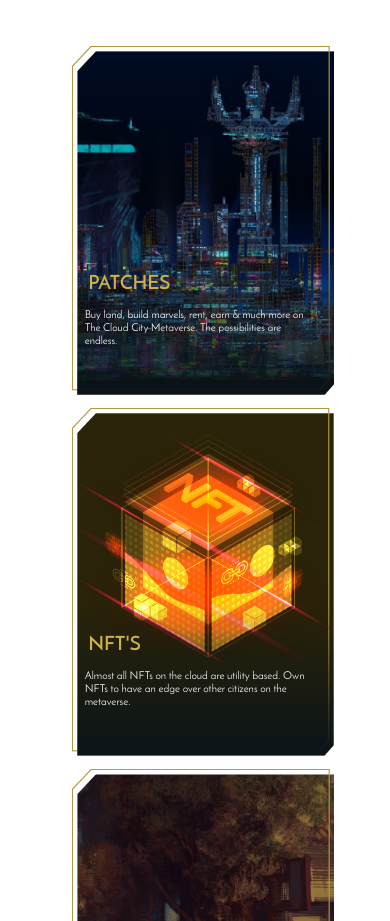
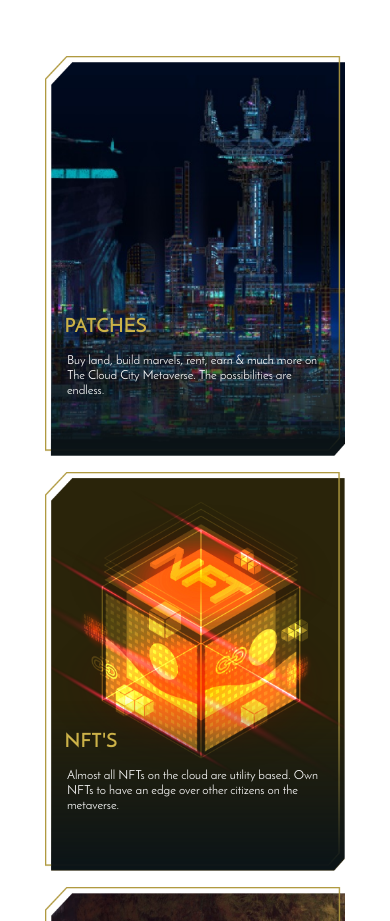
Before and after one commit to shahrozenarsun/saqlain, an Angular app: page / in a window 390 px wide. Shown: the part 624-1545 px from the top of the page. Built offline with nearby package versions, Linux system fonts and the light colour scheme.

Commit message:
images container done for NFT

```diff
--- a/src/app/app.component.css
+++ b/src/app/app.component.css
@@ -171,12 +171,15 @@ img.circle-3 {
   align-items: center;
   justify-content: center;
   display: flex;
-  margin-top: 2%;
-  margin-bottom: 2%;
-  margin-left: -5%;
+  /*margin-top: 2%;*/
+  /*margin-bottom: 2%;*/
+  /*margin-left: -5%;*/
 }
 .NFT-image {
-  width: 80%;
+  width: 100%;
+}
+.images-container {
+  margin: 0 auto;
 }
 .NFT-border {
   width: 80%;
@@ -220,9 +223,9 @@ nav.navbar.justify-content-between {
   /* bottom: 11%; */
   top: 65%;
   text-align: left;
-  padding: 0% 5%;
+  /*padding: 0% 5%;*/
   /* height: 100px; */
-  width: 80%;
+  /*width: 80%;*/
   left: 10%;
 }
 .NFTtextHeading {
@@ -603,11 +606,10 @@ nav.navbar.justify-content-between {
 .faq-answer-new p {
   font-family: "JosefinSans-Regular", serif;
   margin-bottom: 0 !important;
-  font-size: 12px;
 }
 .faq-desc {
   font-family: "JosefinSans-Regular", serif;
-  font-size: 12px;
+  font-size: 14px;
 }
 .collapsable-btn {
   width: 6%;
@@ -641,6 +643,12 @@ nav.navbar.justify-content-between {
 
   .FAQ-button {
     width: 320px !important;
+  }
+  .NFT-image {
+    width: 82%;
+  }
+  .NFT {
+    margin-top: 1rem;
   }
 
   .FAQ-button-2 {
@@ -693,6 +701,7 @@ nav.navbar.justify-content-between {
 
   .NFTtextHeading {
     font-size: 5vw;
+    padding-left: 1rem;
   }
 
   .heading-1 {
@@ -705,8 +714,9 @@ nav.navbar.justify-content-between {
   }
 
   .NFTtext {
-    font-size: 2.8vw;
-    padding: 0% 2%;
+    font-size: 3.2vw;
+    padding: 0% 8%;
+    padding-right: 3rem;
   }
 
   .NFTContainer {
--- a/src/app/app.component.html
+++ b/src/app/app.component.html
@@ -36,28 +36,32 @@
     </h3>
   </div>
 </div>
-<div class="NFTContainer">
+<div class="row justify-content-center images-container">
+  <div class="col-md-10">
+    <div class="row">
+      <div class="col-md-4">
         <div class="NFT">
           <img class="NFT-image" src="assets/Patches@2x.png" alt=""/>
-    <!--    <img class="NFT-border" src="assets/NFTborder.png" alt=""/>-->
           <div class=NFTtextContainer>
             <h1 class="NFTtextHeading">PATCHES</h1>
             <h3 class="NFTtext">Buy land, build marvels, rent, earn & much more on The Cloud City
               Metaverse. The possibilities are endless.</h3>
           </div>
         </div>
+      </div>
+      <div class="col-md-4">
           <div class="NFT">
             <img class="NFT-image" src="assets/NFTS@2x.png" alt=""/>
-    <!--    <img class="NFT-border" src="assets/NFTborder.png" alt=""/>-->
             <div class=NFTtextContainer>
               <h1 class="NFTtextHeading">NFT'S</h1>
               <h3 class="NFTtext">Almost all NFTs on the cloud are utility based.
                 Own NFTs to have an edge over other citizens on the metaverse.</h3>
             </div>
           </div>
+      </div>
+      <div class="col-md-4">
         <div class="NFT">
           <img class="NFT-image" src="assets/Games@2x.png" alt=""/>
-    <!--    <img class="NFT-border" src="assets/NFTborder.png" alt=""/>-->
           <div class=NFTtextContainer>
             <h1 class="NFTtextHeading">GAMES</h1>
             <h3 class="NFTtext">The only metaverse to host multiple AAA play to earn games in its eco-system.
@@ -65,6 +69,37 @@
           </div>
         </div>
       </div>
+    </div>
+  </div>
+</div>
+<!--<div class="NFTContainer">-->
+<!--  <div class="NFT">-->
+<!--    <img class="NFT-image" src="assets/Patches@2x.png" alt=""/>-->
+<!--    <div class=NFTtextContainer>-->
+<!--      <h1 class="NFTtextHeading">PATCHES</h1>-->
+<!--      <h3 class="NFTtext">Buy land, build marvels, rent, earn & much more on The Cloud City-->
+<!--        Metaverse. The possibilities are endless.</h3>-->
+<!--    </div>-->
+<!--  </div>-->
+<!--  <div class="NFT">-->
+<!--    <img class="NFT-image" src="assets/NFTS@2x.png" alt=""/>-->
+<!--    <div class=NFTtextContainer>-->
+<!--      <h1 class="NFTtextHeading">NFT'S</h1>-->
+<!--      <h3 class="NFTtext">Almost all NFTs on the cloud are utility based.-->
+<!--        Own NFTs to have an edge over other citizens on the metaverse.</h3>-->
+<!--    </div>-->
+<!--  </div>-->
+<!--  <div class="NFT">-->
+<!--    <img class="NFT-image" src="assets/Games@2x.png" alt=""/>-->
+<!--    <div class=NFTtextContainer>-->
+<!--      <h1 class="NFTtextHeading">GAMES</h1>-->
+<!--      <h3 class="NFTtext">The only metaverse to host multiple AAA play to earn games in its eco-system.-->
+<!--        Everybody will get a chance to earn through games on our platform.</h3>-->
+<!--    </div>-->
+<!--  </div>-->
+<!--</div>-->
+
+
 <div id="roadMap" class="roadMapHeadContainer">
   <div class="heading-1-container">
     <img class="cirle circle-roapmap circle-2" src="assets/circle.png" alt=""/>
```
Lines whose indentation alone changed are shown as unchanged.
